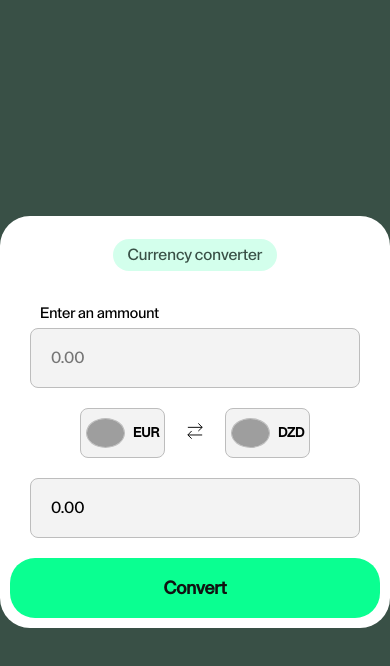
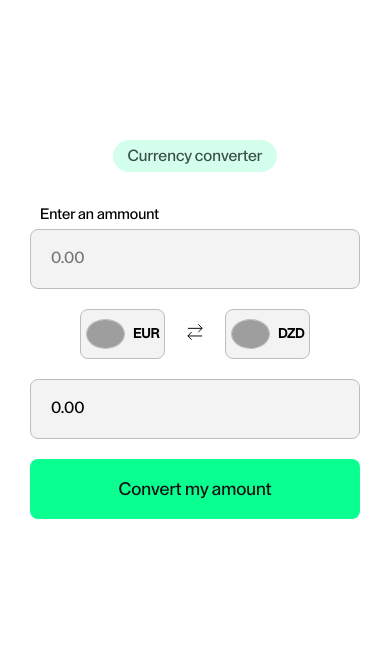
Before and after one commit to AbdelMeza/Currency-converter, a plain HTML site: page index.html in a window 390 px wide. Drawn offline with Linux system fonts and the light colour scheme; grey boxes are pictures that could not be loaded.

Commit message:
adding responsive and some functionalities

```diff
--- a/index.html
+++ b/index.html
@@ -51,7 +51,7 @@
         </div>
         <div class="lower-content">
             <div class="result" class="result">0.00</div>
-            <button class="convert-btn">Convert</button>
+            <button class="convert-btn">Convert my amount</button>
         </div>
     </div>
 
--- a/main.css
+++ b/main.css
@@ -26,7 +26,7 @@ body {
 .converter-container {
     background: #fff;
     width: 500px;
-    border-radius: 30px;
+    border-radius: 10px;
     overflow: hidden;
     display: flex;
     align-items: center;
@@ -119,6 +119,7 @@ body {
     }
 }
 
+
 .currency-selection {
     height: 50px;
     width: 85px;
@@ -147,10 +148,9 @@ body {
     background: #0aff91;
     color: #111;
     font-size: 18px;
-    font-weight: 600;
     height: 60px;
     width: 100%;
-    border-radius: 25px;
+    border-radius: 8px;
     cursor: pointer;
 }
 
@@ -172,3 +172,24 @@ body {
     display: flex;
     align-items: center;
 }
+
+@media screen and (max-width: 550px) {
+    .converter-container {
+        width: 100%;
+        height: 100vh;
+        border-radius: 0;
+        display: flex;
+        justify-content: start;
+        padding-top: 15vh;
+    }
+
+    .lower-content{
+        padding: 0 20px;
+
+        >.result{
+            width: 100%;
+            margin: 0;
+            margin-bottom: 20px;
+        }
+    }
+}
--- a/main.js
+++ b/main.js
@@ -151,5 +151,13 @@ function calculate() {
 
     if(amount.value !== ''){
         resultContainer.textContent = result
+    } else{
+        resultContainer.textContent = '0.00'
     }
 }
+
+window.addEventListener('keydown', function(e) {
+    if(e.key === 'Enter'){
+        calculate()
+    }
+})
```
